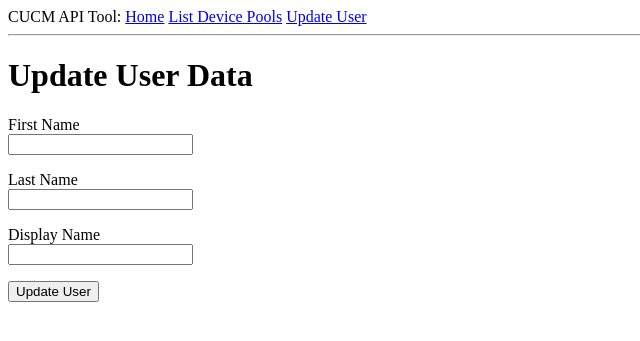
After one commit to IGNW/cucm-axl-zeep, a Flask app: template cucm_gui/templates/update_user.html in a window 1280 px wide. The commit adds this page. Shown: the top 341 px of the page, without its empty margins (0-640 px from the left). Run offline with Flask 2, Linux system fonts and the light colour scheme; the template is opened without the code that fills it: values that come from a table or form of the project are taken from there, others are empty.

Commit message:
Adding User Update feature

```diff
--- a/cucm_gui/forms.py
+++ b/cucm_gui/forms.py
@@ -1,10 +1,28 @@
 from flask_wtf import FlaskForm
-from wtforms import StringField, PasswordField, SubmitField
-from wtforms.validators import DataRequired, IPAddress
+from wtforms import StringField, PasswordField, SubmitField, SelectField
+from wtforms.validators import DataRequired, IPAddress, InputRequired
 
 
 class LoginForm(FlaskForm):
-    cucm_ip = StringField('CUCM IP Address', validators=[DataRequired(), IPAddress()])
-    cucm_username = StringField('CUCM Username', validators=[DataRequired()])
+    cucm_ip = StringField('CUCM IP Address', default="10.50.4.20", validators=[DataRequired(), IPAddress()])
+    cucm_username = StringField('CUCM Username', default="admin", validators=[DataRequired()])
     cucm_password = PasswordField('CUCM Password', validators=[DataRequired()])
     submit = SubmitField('Sign In')
+
+class DevicePool(FlaskForm):
+    dp = SelectField('Select Device Pool')
+    submit = SubmitField('Submit Selection')
+
+class Users(FlaskForm):
+    user = SelectField('Select a User', validators=[InputRequired()] )
+    submit = SubmitField('Select User')
+
+class User(FlaskForm):
+    first_name = StringField('First Name')
+    last_name = StringField('Last Name')
+    display_name = StringField('Display Name')
+    submit = SubmitField('Update User')
+
+
+class UpdateUser(FlaskForm):
+    submit = SubmitField('Change User')
--- a/cucm_gui/routes.py
+++ b/cucm_gui/routes.py
@@ -1,15 +1,8 @@
 from cucm_gui import app
 from flask import render_template, flash, redirect, url_for, session
-from cucm_gui.forms import LoginForm
+from cucm_gui.forms import LoginForm, DevicePool, Users, User
 
-from lxml import etree
-from requests import Session
-from requests.auth import HTTPBasicAuth
-
-from zeep import Client, Settings, Plugin
-from zeep.transports import Transport
-
-from pathlib import Path
+from cucm_gui.cucm import connect_to_cucm
 
 
 @app.route('/')
@@ -36,40 +29,59 @@ def cucm_device_pools():
     device_pools = [x['name'] for x in returned_data['return']['devicePool']]
     return render_template('cucm_device_pools.html', title='CUCM Device Pools', device_pools=device_pools)
 
+@app.route('/list_users', methods=['GET', 'POST'])
+def list_users():
+    form = LoginForm()
+    if form.validate_on_submit():
+        session['cucm_username'] = form.cucm_username.data
+        session['cucm_password'] = form.cucm_password.data
+        session['cucm_ip'] = form.cucm_ip.data
+        flash(f'Returned data from the CUCM at IP: {form.cucm_ip.data}')
+        return redirect(url_for('select_user'))
+    return render_template('cucm_login.html', title='CUCM Data', form=form)
 
-def connect_to_cucm(username=None, password=None, cucm_ip=None):
-    WSDL_FILE = str(Path('schema') / 'AXLAPI.wsdl')
+@app.route('/select_user', methods=['GET', 'POST'])
+def select_user():
+    form = Users()
+    if form.is_submitted():
+        session['selected_user'] = form.user.data
+        return redirect(url_for('update_user'))
+    else:
+        cucm = connect_to_cucm(username=session.get('cucm_username'), password=session.get('cucm_password'), cucm_ip=session.get('cucm_ip'))
+        returned_data = cucm.listUser(searchCriteria={'userid': '%'}, returnedTags={'userid': '', 'firstName': '', 'lastName': ''})
+        users = [(f"{x['userid']}", f"{x['firstName']} {x['lastName']}")  for x in returned_data['return']['user']]
+        form.user.choices = users
+        return render_template('select_user.html', title="Select User", form=form)
 
-    DEBUG = False
-    SUPRESS_INSECURE_CONNECTION_WARNINGS = True
+@app.route('/update_user', methods=['GET', 'POST'])
+def update_user():
+    form = User()
+    cucm = connect_to_cucm(username=session.get('cucm_username'), password=session.get('cucm_password'), cucm_ip=session.get('cucm_ip'))
+    userid = session.get('selected_user')
+    if form.validate_on_submit():
+        print(form.data)
+        flash(f'Updated User: {form.data}')
+        return redirect(url_for('main_page'))
+    else:
+        returned_data = cucm.getUser(userid=userid)
+        user_data = returned_data['return']['user']
 
-    if SUPRESS_INSECURE_CONNECTION_WARNINGS:
-        import urllib3
-        urllib3.disable_warnings(urllib3.exceptions.InsecureRequestWarning)
+        form.first_name.data = user_data['firstName']
+        form.last_name.data = user_data['lastName']
+        form.display_name.data = user_data['displayName']
 
-    # This class lets you view the incoming and outgoing http headers and/or XML
-    class MyLoggingPlugin(Plugin):
-        def egress(self, envelope, http_headers, operation, binding_options):
-            xml = etree.tostring(envelope, pretty_print=True, encoding='unicode')
-            print(f'\nRequest\n-------\nHeaders:\n{http_headers}\n\nBody:\n{xml}')
+        print(form.first_name.default)
+        return render_template('update_user.html', title="Update User", form=form)
 
-        def ingress(self, envelope, http_headers, operation):
-            xml = etree.tostring(envelope, pretty_print=True, encoding='unicode')
-            print(f'\nResponse\n-------\nHeaders:\n{http_headers}\n\nBody:\n{xml}')
 
-    session = Session()
-
-    session.verify = False
-    session.auth = HTTPBasicAuth(username, password)
-
-    transport = Transport(session=session, timeout=10)
-    settings = Settings(strict=False, xml_huge_tree=True)
-
-    plugin = [MyLoggingPlugin()] if DEBUG else []
-
-    client = Client(WSDL_FILE, settings=settings, transport=transport, plugins=plugin)
-
-    service = client.create_service('{http://www.cisco.com/AXLAPIService/}AXLAPIBinding',
-                                    'https://{cucm}:8443/axl/'.format(cucm=cucm_ip))
-
-    return service
+@app.route('/test', methods=['GET', 'POST'])
+def test():
+    info = [
+        ('thing44', 'Thing 44'),
+        ('thing1', 'Thing 1'),
+        ('thing2', 'Thing 2'),
+        ('thing3', 'Thing 3')
+    ]
+    form = DevicePool()
+    form.dp.choices = info
+    return render_template('test.html', title='test', form=form)
--- a/cucm_gui/templates/base.html
+++ b/cucm_gui/templates/base.html
@@ -11,8 +11,18 @@
             CUCM API Tool:
             <a href="/">Home</a>
             <a href="{{ url_for('cucm_list_device_pools') }}">List Device Pools</a>
+            <a href="{{ url_for('list_users') }}">Update User</a>
         </div>
         <hr>
+    {% with messages = get_flashed_messages() %}
+    {% if messages %}
+    <ul>
+        {% for message in messages %}
+        <li>{{ message }}</li>
+        {% endfor %}
+    </ul>
+    {% endif %}
+    {% endwith %}
     {% block content %}{% endblock %}
     </body>
 </html>
--- /dev/null
+++ b/cucm_gui/templates/update_user.html
@@ -0,0 +1,30 @@
+{% extends "base.html" %}
+
+{% block content %}
+    <h1>Update User Data</h1>
+    <form action="" method="post" novalidate>
+        {{ form.hidden_tag() }}
+        <p>
+            {{ form.first_name.label }}<br>
+            {{ form.first_name() }}
+            {% for error in form.first_name.errors %}
+            <span style="color: red;">[{{ error }}]</span>
+            {% endfor %}
+        </p>
+        <p>
+            {{ form.last_name.label }}<br>
+            {{ form.last_name() }}
+            {% for error in form.last_name.errors %}
+            <span style="color: red;">[{{ error }}]</span>
+            {% endfor %}
+        </p>
+        <p>
+            {{ form.display_name.label }}<br>
+            {{ form.display_name() }}
+            {% for error in form.display_name.errors %}
+            <span style="color: red;">[{{ error }}]</span>
+            {% endfor %}
+        </p>
+        <p>{{ form.submit() }}</p>
+    </form>
+{% endblock %}
```
Also changed, not shown: cucm_gui/cucm.py (added, +46 -0 lines), cucm_gui/templates/cucm_device_pools.html (+1 -9 lines), cucm_gui/templates/select_user.html (added, +16 -0 lines).
